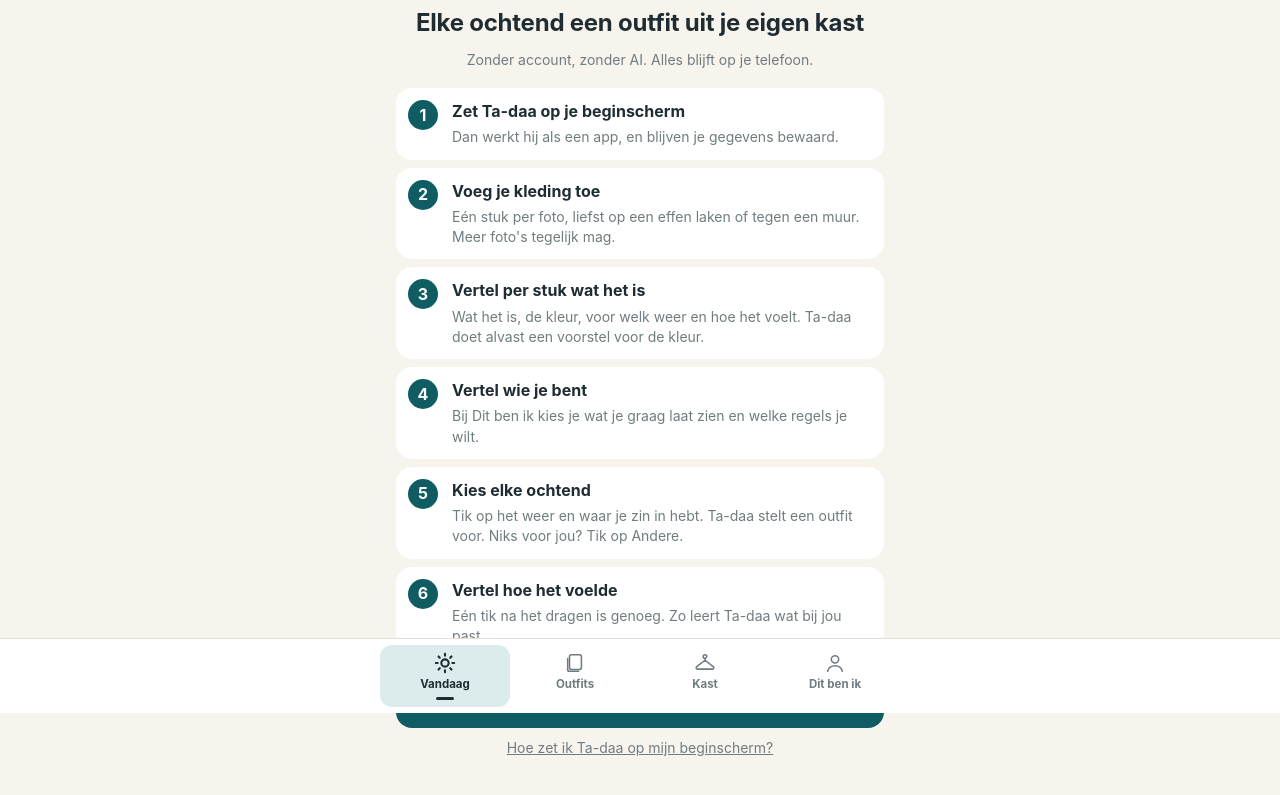
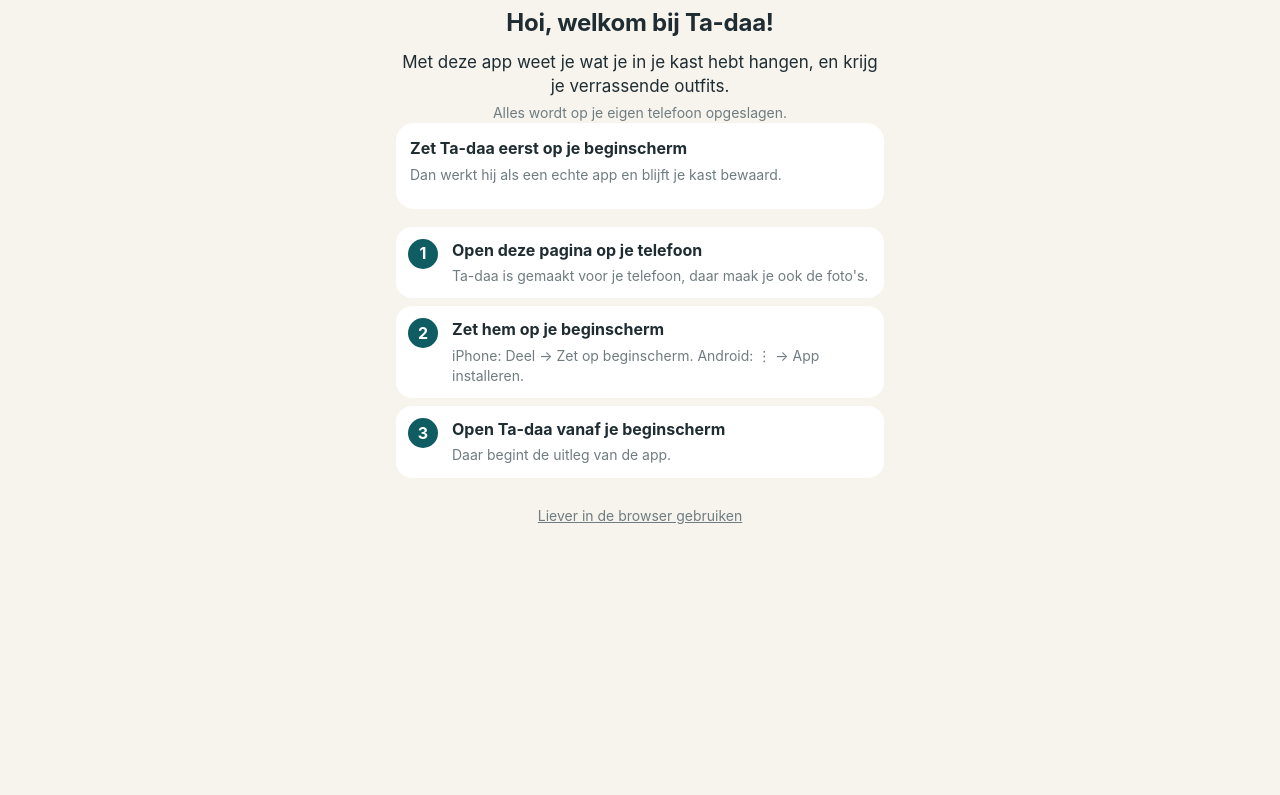
Before and after one commit to Denkstroom/ta-daa, a plain HTML site: page index.html in a window 1280 px wide. Shown: the part 87-882 px from the top of the page. After the commit the page ends 800 px from the top, so only its background shows below. Drawn offline with Linux system fonts and the light colour scheme.

Commit message:
Eerst beginscherm (zoals HopHap), daarna de uitleg; nieuwe teksten
Co-Authored-By: Claude Opus 5.5 <noreply@anthropic.com>

```diff
--- a/index.html
+++ b/index.html
@@ -3,7 +3,7 @@
 <head>
 <meta charset="utf-8">
 <meta name="viewport" content="width=device-width,initial-scale=1,viewport-fit=cover">
-<meta name="description" content="Ta-daa: elke ochtend een outfit uit je eigen kast. Zonder account, zonder AI, alles blijft op je telefoon.">
+<meta name="description" content="Ta-daa: weet wat je in je kast hebt hangen, en krijg verrassende outfits. Alles blijft op je eigen telefoon.">
 <meta name="theme-color" content="#f7f4ee" media="(prefers-color-scheme: light)">
 <meta name="theme-color" content="#121416" media="(prefers-color-scheme: dark)">
 <meta name="apple-mobile-web-app-capable" content="yes">
@@ -99,6 +99,7 @@ h3{font-size:15px;margin:0 0 8px;font-weight:700}
 .logo{font-size:40px;font-weight:800;letter-spacing:-.03em;color:var(--accent);margin:18px 0 6px}
 .stappen{list-style:none;counter-reset:stap;padding:0;margin:18px 0}
 .stappen li{counter-increment:stap;display:grid;grid-template-columns:34px 1fr;gap:4px 10px;background:var(--vlak);border-radius:16px;padding:12px;margin-bottom:8px}
+.wat{font-size:17px;margin:6px 0 4px}
 .stappen li::before{content:counter(stap);grid-row:span 2;width:30px;height:30px;border-radius:50%;background:var(--accent);color:var(--op-accent);display:grid;place-items:center;font-weight:700}
 .stappen span{color:var(--mut);font-size:14px}
 .kort{margin:0;padding-left:20px;font-size:15px}.kort li{margin-bottom:8px}
@@ -566,6 +567,7 @@ const vandaagDatum=()=>new Date().toISOString().slice(0,10);
 const ZIN=[["alles","Alles"],...BEHOEFTES];
 function zinNu(){return Object.keys(behoefte).find(k=>behoefte[k])||"alles";}
 function vandaag(){
+  if(moetEerstBeginscherm()) return beginscherm();
   if(SITE&&!S.welkom) return welkom();
   const open=S.gedragen.filter(g=>!g.klaar).slice(-1)[0];
   const tijdVoorVraag=open&&(open.datum<vandaagDatum()||new Date().getHours()>=17);   // pas 's avonds of de volgende dag
@@ -921,30 +923,48 @@ function labelVel(id){ // gevoel en details van een stuk aanpassen
 }
 
 /* ================= Welkom, uitleg, privacy, back-up (alleen op de website) ================= */
+const isApp=()=>{try{return matchMedia("(display-mode: standalone)").matches||navigator.standalone===true;}catch(e){return false;}};
+const isIOS=()=>/iPhone|iPad|iPod/.test(navigator.userAgent||"")||(navigator.platform==="MacIntel"&&navigator.maxTouchPoints>1);
+const isAndroid=()=>/Android/.test(navigator.userAgent||"");
+const WAT_IS_TADAA=`<p class="wat">Met deze app weet je wat je in je kast hebt hangen, en krijg je verrassende outfits.</p><p class="mut">Alles wordt op je eigen telefoon opgeslagen.</p>`;
+// Eerst: zet Ta-daa op je beginscherm (zoals HopHap). Pas in de app zelf volgt de handleiding.
+const moetEerstBeginscherm=()=>{try{return SITE&&!isApp()&&!localStorage.getItem("tadaa-browser");}catch(e){return false;}};
+function beginschermStappen(){
+  const stap=(n,t)=>`<li><b>${n}</b><span>${t}</span></li>`;
+  if(isIOS()) return `<ol class="stappen">${stap("Tik op Deel","Het vierkantje met de pijl omhoog. Niet te zien? Tik eerst op ···.")}${stap("Kies Zet op beginscherm","Tik daarna op Voeg toe.")}${stap("Open Ta-daa vanaf je beginscherm","Daar begint de uitleg van de app.")}</ol>`;
+  if(isAndroid()) return `<ol class="stappen">${stap("Tik op ⋮","De drie puntjes rechtsboven in Chrome.")}${stap("Kies App installeren","Of: Toevoegen aan startscherm.")}${stap("Open Ta-daa vanaf je startscherm","Daar begint de uitleg van de app.")}</ol>`;
+  return `<ol class="stappen">${stap("Open deze pagina op je telefoon","Ta-daa is gemaakt voor je telefoon, daar maak je ook de foto's.")}${stap("Zet hem op je beginscherm","iPhone: Deel → Zet op beginscherm. Android: ⋮ → App installeren.")}${stap("Open Ta-daa vanaf je beginscherm","Daar begint de uitleg van de app.")}</ol>`;
+}
+function beginscherm(){
+  app.innerHTML=`<div class="midden"><div class="logo">Ta-daa!</div><h1>Hoi, welkom bij Ta-daa!</h1>${WAT_IS_TADAA}</div>
+  <div class="blok"><h2>Zet Ta-daa eerst op je beginscherm</h2><p class="mut">Dan werkt hij als een echte app en blijft je kast bewaard.${isIOS()?" Op een iPhone krijgt de app op je beginscherm een eigen opslag: wat je hier in Safari invult, ziet die app niet.":""}</p></div>
+  ${beginschermStappen()}
+  <button class="link" id="browser">Liever in de browser gebruiken</button>`;
+  $("#browser").onclick=()=>{try{localStorage.setItem("tadaa-browser","1");}catch(e){} toon();};
+  scrollTo(0,0);
+}
 const STAPPEN=[
-  ["Zet Ta-daa op je beginscherm","Dan werkt hij als een app, en blijven je gegevens bewaard."],
   ["Voeg je kleding toe","Eén stuk per foto, liefst op een effen laken of tegen een muur. Meer foto's tegelijk mag."],
   ["Vertel per stuk wat het is","Wat het is, de kleur, voor welk weer en hoe het voelt. Ta-daa doet alvast een voorstel voor de kleur."],
   ["Vertel wie je bent","Bij Dit ben ik kies je wat je graag laat zien en welke regels je wilt."],
-  ["Kies elke ochtend","Tik op het weer en waar je zin in hebt. Ta-daa stelt een outfit voor. Niks voor jou? Tik op Andere."],
+  ["Laat je verrassen","Tik op het weer en waar je zin in hebt, en Ta-daa stelt een outfit voor. Dat hoeft niet elke dag, en niet per se 's ochtends. Niks voor jou? Tik op Andere."],
   ["Vertel hoe het voelde","Eén tik na het dragen is genoeg. Zo leert Ta-daa wat bij jou past."]];
-const stappenHtml=()=>`<ol class="stappen">${STAPPEN.map(([t,u])=>`<li><b>${t}</b><span>${u}</span></li>`).join("")}</ol>`;
+const stappenHtml=()=>`<ol class="stappen genummerd">${STAPPEN.map(([t,u])=>`<li><b>${t}</b><span>${u}</span></li>`).join("")}</ol>`;
 function welkom(){
-  app.innerHTML=`<div class="midden"><div class="logo">Ta-daa!</div><h1>Elke ochtend een outfit uit je eigen kast</h1>
-    <p class="mut">Zonder account, zonder AI. Alles blijft op je telefoon.</p></div>
+  app.innerHTML=`<div class="midden"><div class="logo">Ta-daa!</div><h1>Zo werkt Ta-daa</h1>${WAT_IS_TADAA}</div>
   ${stappenHtml()}
-  <button class="primair" id="begin">Laten we beginnen</button><button class="link" id="scherm">Hoe zet ik Ta-daa op mijn beginscherm?</button>`;
+  <button class="primair" id="begin">Laten we beginnen</button>`;
   $("#begin").onclick=()=>{S.welkom=true;bewaar();tab="kast";kast.w="kast";toon();};
-  $("#scherm").onclick=()=>uitleg("scherm","welkom");
+  scrollTo(0,0);
 }
 function uitleg(onderwerp,van="ik"){
-  const terug=`<button class="terug" id="terug">${ICO.terug}${van==="welkom"?"Welkom":"Dit ben ik"}</button>`;
+  const terug=`<button class="terug" id="terug">${ICO.terug}Dit ben ik</button>`;
   const T={
-    werkt:`<h1>Hoe werkt Ta-daa?</h1>${stappenHtml()}<p class="mut">Ta-daa gebruikt geen AI. Alle voorstellen komen uit regels en uit wat jij zelf aangeeft.</p>`,
+    werkt:`<h1>Hoe werkt Ta-daa?</h1>${WAT_IS_TADAA}${stappenHtml()}<p class="mut">Ta-daa gebruikt geen AI. Alle voorstellen komen uit regels en uit wat jij zelf aangeeft.</p>`,
     scherm:`<h1>Zet Ta-daa op je beginscherm</h1>
       <div class="blok"><h2>iPhone (Safari)</h2><ol class="kort"><li>Tik onderin op het deel-icoon: het vierkantje met de pijl omhoog.</li><li>Kies <b>Zet op beginscherm</b>.</li><li>Tik op <b>Voeg toe</b>.</li></ol></div>
       <div class="blok"><h2>Android (Chrome)</h2><ol class="kort"><li>Tik rechtsboven op de drie puntjes.</li><li>Kies <b>App installeren</b> of <b>Toevoegen aan startscherm</b>.</li><li>Bevestig.</li></ol></div>
-      <p class="mut">Waarom? Zonder beginscherm kan je telefoon de gegevens van een website na een tijdje opruimen, vooral op een iPhone. Op je beginscherm blijft je kast bewaard.</p>`,
+      <p class="mut">Waarom? Dan werkt Ta-daa als een echte app. En zonder beginscherm kan je telefoon de gegevens van een website na een tijdje opruimen, vooral op een iPhone. Op je beginscherm blijft je kast bewaard.</p>`,
     privacy:`<h1>Privacy</h1><div class="blok"><ul class="kort">
       <li><b>Alles blijft op jouw telefoon:</b> je foto's, je kleding, je outfits en wat je invult. Er gaat niks naar een server, ook niet naar Denkstroom.</li>
       <li><b>Geen account, geen wachtwoord.</b> Niemand anders kan je kast zien.</li>
@@ -959,7 +979,7 @@ function uitleg(onderwerp,van="ik"){
     wissen:`<h1>Verwijder al mijn gegevens</h1><div class="blok"><p>Hiermee wis je alles: je foto's, je kleding, je outfits en wat je bij Dit ben ik hebt ingevuld. Dit kan niet ongedaan worden. Wil je je kast bewaren? Maak dan eerst een back-up.</p>
       <div class="bevestig" style="background:var(--bg)"><p>Weet je het zeker?</p><div><button class="secundair" id="nee">Nee, bewaar alles</button><button class="primair gevaar" id="ja">Ja, wis alles</button></div></div></div>`};
   app.innerHTML=terug+T[onderwerp];
-  $("#terug").onclick=()=>{if(van==="welkom") welkom(); else {tab="ik";toon();}};
+  $("#terug").onclick=()=>{tab="ik";toon();};
   if(onderwerp==="backup"){ $("#maak").onclick=maakBackup; $("#kies").onclick=()=>$("#terugbestand").click(); $("#terugbestand").onchange=e=>zetTerug(e.target.files[0]); }
   if(onderwerp==="wissen"){ $("#nee").onclick=()=>{tab="ik";toon();}; $("#ja").onclick=wisAlles; }
   scrollTo(0,0);
@@ -1029,7 +1049,7 @@ let tab="vandaag";
 const SCHERMEN={vandaag,outfits,kast,ik};
 const markeerMenu=()=>{document.querySelectorAll("nav [data-tab]").forEach(b=>b.setAttribute("aria-current",b.dataset.tab===tab?"page":"false"));
   const k=document.querySelector('nav [data-tab="kast"]'); k.classList.toggle("stip",kastCheck().length>0||teLabelen().length>0);};
-function toon(scroll=true){ markeerMenu(); SCHERMEN[tab](); if(scroll) scrollTo(0,0); }
+function toon(scroll=true){ markeerMenu(); SCHERMEN[tab](); document.querySelector("nav").hidden=moetEerstBeginscherm()||(SITE&&!S.welkom&&tab==="vandaag"); if(scroll) scrollTo(0,0); }
 document.querySelectorAll("nav [data-tab]").forEach(b=>b.onclick=()=>{werk=null;tab=b.dataset.tab;toon();});
 opstarten();
 </script>
--- a/sw.js
+++ b/sw.js
@@ -1,5 +1,5 @@
-// Ta-daa offline-hulpje. Versie 20261123173006
-const C="tadaa-20261123173006";
+// Ta-daa offline-hulpje. Versie 20261123175434
+const C="tadaa-20261123175434";
 const FILES=["./","index.html","manifest.webmanifest","icon-180.png","icon-192.png","icon-512.png"];
 self.addEventListener("install",e=>{e.waitUntil(caches.open(C).then(c=>c.addAll(FILES)));self.skipWaiting();});
 self.addEventListener("activate",e=>{e.waitUntil(caches.keys().then(ks=>Promise.all(ks.filter(k=>k!==C).map(k=>caches.delete(k)))));self.clients.claim();});
```
Also changed, not shown: manifest.webmanifest, 1 other file.
